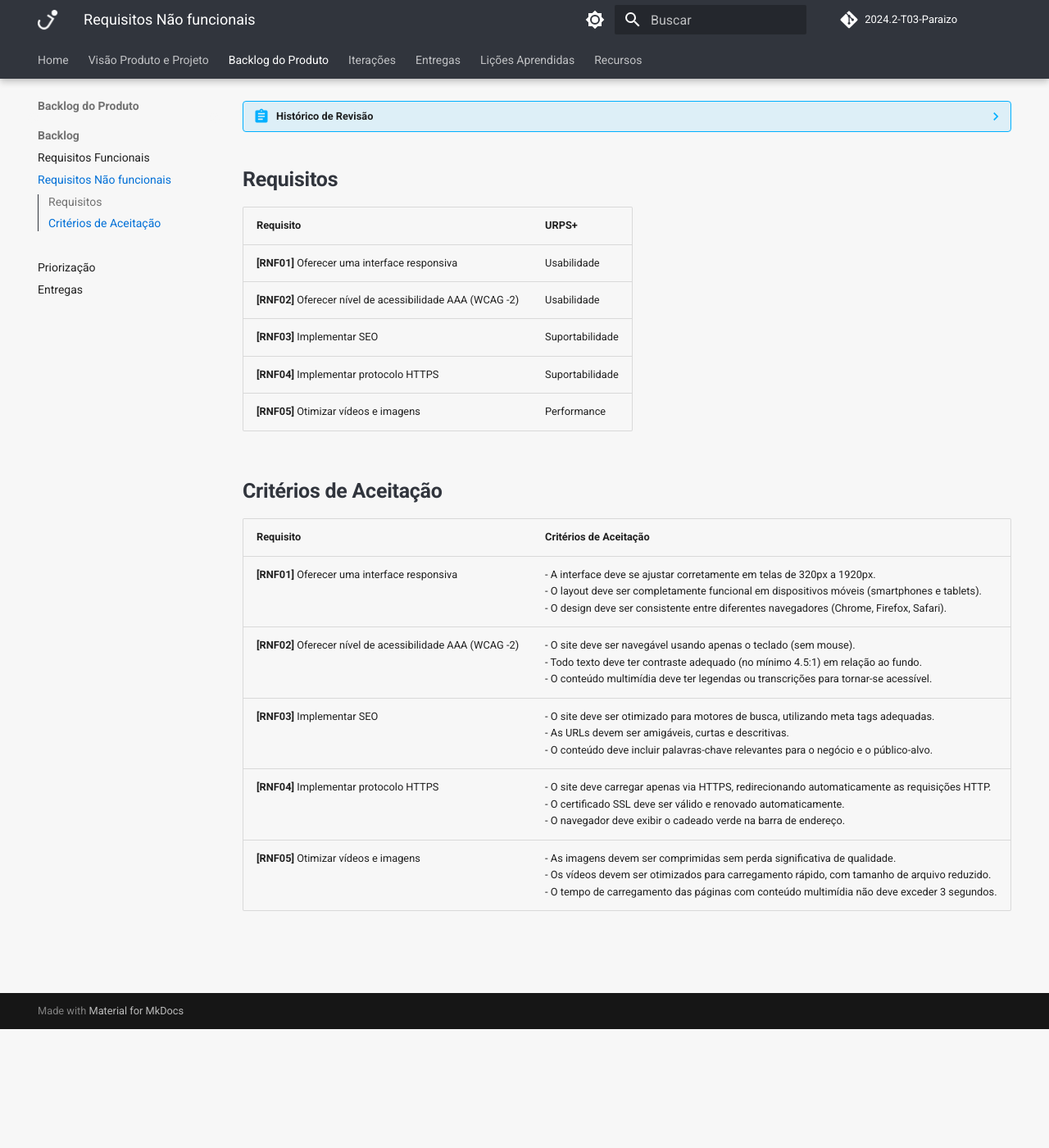
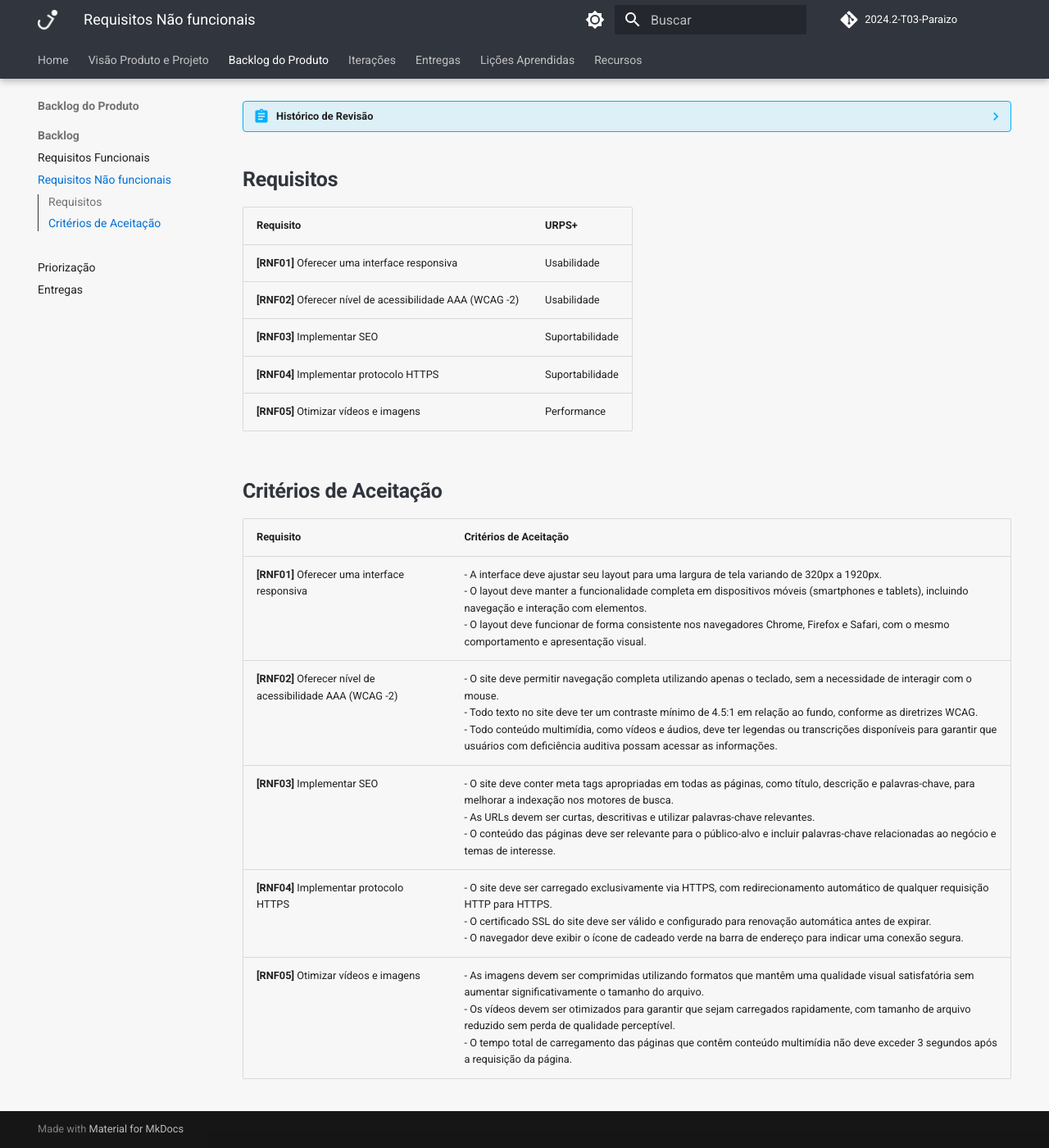
Before and after one commit to mdsreq-fga-unb/2024.2-T03-Paraizo, an MkDocs documentation site: the page built from docs/backlog-produto/backlog/nao-funcionais/index.md, in a window 1280 px wide and 1400 px high, scrolled down 145 px. Shown: the whole window at 82% size. Built offline with MkDocs 1.6.1 and Material for MkDocs 9.7.7, drawn with Linux system fonts in a browser that asks for light colours; comment, search, counter and statistics services are not loaded; the version menu is left out.

Commit message:
add: adicionando padrão

```diff
--- a/docs/backlog-produto/backlog/nao-funcionais/index.md
+++ b/docs/backlog-produto/backlog/nao-funcionais/index.md
@@ -19,10 +19,10 @@
 
 ## **Critérios de Aceitação**
 
-| **Requisito**                                              | **Critérios de Aceitação**                                                                                                                                                                                                                                                |
-| ---------------------------------------------------------- | ------------------------------------------------------------------------------------------------------------------------------------------------------------------------------------------------------------------------------------------------------------------------- |
-| **[RNF01]** Oferecer uma interface responsiva              | - A interface deve se ajustar corretamente em telas de 320px a 1920px. <br> - O layout deve ser completamente funcional em dispositivos móveis (smartphones e tablets). <br> - O design deve ser consistente entre diferentes navegadores (Chrome, Firefox, Safari).      |
-| **[RNF02]** Oferecer nível de acessibilidade AAA (WCAG -2) | - O site deve ser navegável usando apenas o teclado (sem mouse). <br> - Todo texto deve ter contraste adequado (no mínimo 4.5:1) em relação ao fundo. <br> - O conteúdo multimídia deve ter legendas ou transcrições para tornar-se acessível.                            |
-| **[RNF03]** Implementar SEO                                | - O site deve ser otimizado para motores de busca, utilizando meta tags adequadas. <br> - As URLs devem ser amigáveis, curtas e descritivas. <br> - O conteúdo deve incluir palavras-chave relevantes para o negócio e o público-alvo.                                    |
-| **[RNF04]** Implementar protocolo HTTPS                    | - O site deve carregar apenas via HTTPS, redirecionando automaticamente as requisições HTTP. <br> - O certificado SSL deve ser válido e renovado automaticamente. <br> - O navegador deve exibir o cadeado verde na barra de endereço.                                    |
-| **[RNF05]** Otimizar vídeos e imagens                      | - As imagens devem ser comprimidas sem perda significativa de qualidade. <br> - Os vídeos devem ser otimizados para carregamento rápido, com tamanho de arquivo reduzido. <br> - O tempo de carregamento das páginas com conteúdo multimídia não deve exceder 3 segundos. |
+| **Requisito**                                              | **Critérios de Aceitação**                                                                                                                                                                                                                                                                                                                                                                                                                                   |
+| ---------------------------------------------------------- | ------------------------------------------------------------------------------------------------------------------------------------------------------------------------------------------------------------------------------------------------------------------------------------------------------------------------------------------------------------------------------------------------------------------------------------------------------------ |
+| **[RNF01]** Oferecer uma interface responsiva              | - A interface deve ajustar seu layout para uma largura de tela variando de 320px a 1920px. <br> - O layout deve manter a funcionalidade completa em dispositivos móveis (smartphones e tablets), incluindo navegação e interação com elementos. <br> - O layout deve funcionar de forma consistente nos navegadores Chrome, Firefox e Safari, com o mesmo comportamento e apresentação visual.                                                               |
+| **[RNF02]** Oferecer nível de acessibilidade AAA (WCAG -2) | - O site deve permitir navegação completa utilizando apenas o teclado, sem a necessidade de interagir com o mouse. <br> - Todo texto no site deve ter um contraste mínimo de 4.5:1 em relação ao fundo, conforme as diretrizes WCAG. <br> - Todo conteúdo multimídia, como vídeos e áudios, deve ter legendas ou transcrições disponíveis para garantir que usuários com deficiência auditiva possam acessar as informações.                                 |
+| **[RNF03]** Implementar SEO                                | - O site deve conter meta tags apropriadas em todas as páginas, como título, descrição e palavras-chave, para melhorar a indexação nos motores de busca. <br> - As URLs devem ser curtas, descritivas e utilizar palavras-chave relevantes. <br> - O conteúdo das páginas deve ser relevante para o público-alvo e incluir palavras-chave relacionadas ao negócio e temas de interesse.                                                                      |
+| **[RNF04]** Implementar protocolo HTTPS                    | - O site deve ser carregado exclusivamente via HTTPS, com redirecionamento automático de qualquer requisição HTTP para HTTPS. <br> - O certificado SSL do site deve ser válido e configurado para renovação automática antes de expirar. <br> - O navegador deve exibir o ícone de cadeado verde na barra de endereço para indicar uma conexão segura.                                                                                                       |
+| **[RNF05]** Otimizar vídeos e imagens                      | - As imagens devem ser comprimidas utilizando formatos que mantêm uma qualidade visual satisfatória sem aumentar significativamente o tamanho do arquivo. <br> - Os vídeos devem ser otimizados para garantir que sejam carregados rapidamente, com tamanho de arquivo reduzido sem perda de qualidade perceptível. <br> - O tempo total de carregamento das páginas que contêm conteúdo multimídia não deve exceder 3 segundos após a requisição da página. |
```
